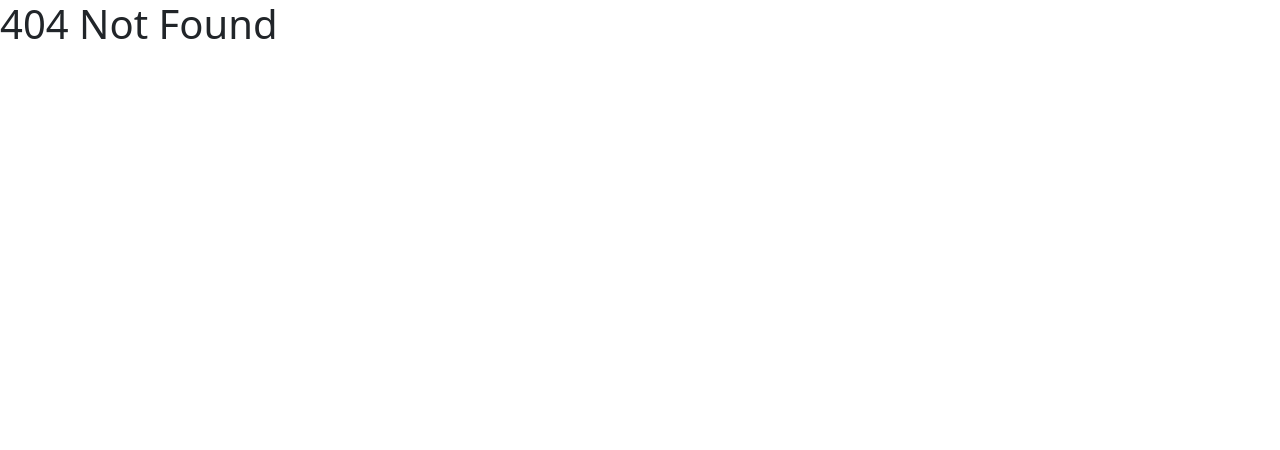
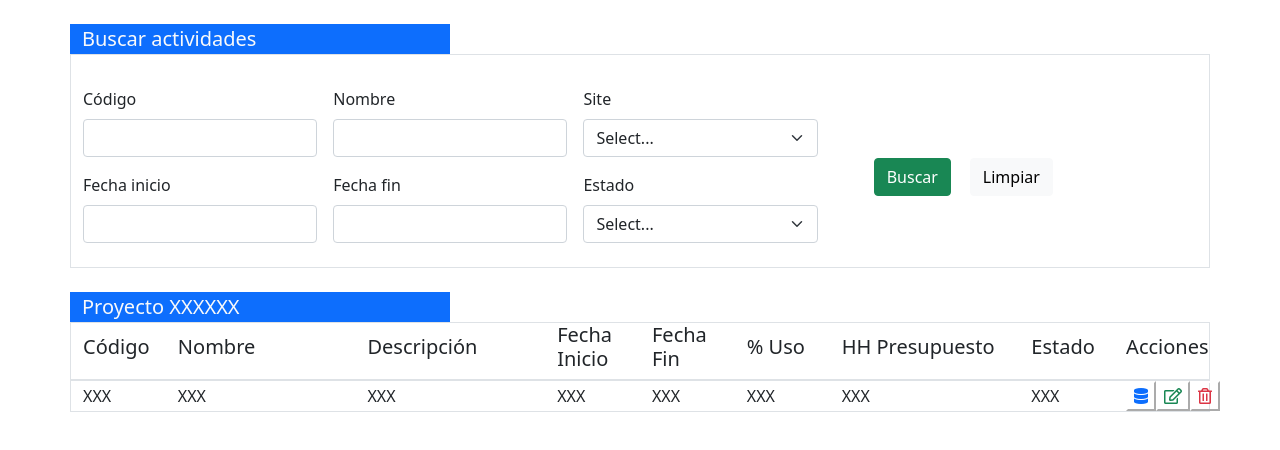
Before and after one commit to mf114090/final-project-controlifypro, a React (Create React App) app: page /listado-actividades in a window 1280 px wide. Before the commit this address had no page. Shown: the top 450 px of the page. Built offline with nearby package versions, Linux system fonts and the light colour scheme.

Commit message:
listado-actividades hecho

```diff
--- a/package.json
+++ b/package.json
@@ -3,6 +3,7 @@
   "version": "0.1.0",
   "private": true,
   "dependencies": {
+    "@fortawesome/fontawesome-free": "^5.15.3",
     "@popperjs/core": "^2.9.2",
     "@testing-library/jest-dom": "^5.14.1",
     "@testing-library/react": "^11.2.7",
--- a/src/App.js
+++ b/src/App.js
@@ -1,5 +1,6 @@
 import {BrowserRouter, Route , Switch} from 'react-router-dom'
 import Home from './views/home'
+import ListadoActividades from './views/listado-actividades'
 import Error404 from './views/error404'
 
 const App= ()=>{
@@ -8,6 +9,9 @@ const App= ()=>{
             <Switch>
                 <Route exact path="/">
                     <Home />
+                </Route>
+                <Route exact path="/listado-actividades">
+                    <ListadoActividades />
                 </Route>
                 <Route>
                     <Error404 />
--- a/src/index.js
+++ b/src/index.js
@@ -2,12 +2,12 @@ import React from 'react';
 import ReactDOM from 'react-dom';
 
 import 'bootstrap/dist/css/bootstrap.css';
-
+import '@fortawesome/fontawesome-free/css/all.min.css'
 import 'jquery';
 import 'popper.js'
 import 'bootstrap'
 import 'react-icons'
 
-import App from './app'
+import App from './App'
 
 ReactDOM.render(<App/>,document.querySelector("#root"))
--- /dev/null
+++ b/src/views/listado-actividades.js
@@ -0,0 +1,135 @@
+const ListadoActividades = ()=>{
+
+    return(
+        <div className="container mt-4">
+            <div className="row">
+            <div className="col-4 fs-5 bg-primary text-light">Buscar actividades</div>
+            </div>
+            <div className="row border boder-primary">
+                <div className="col-8">
+                    <form className="row g-3 mt-3">
+                        <div className="col-md-4">
+                            <label for="code" className="form-label">Código</label>
+                            <input type="text" className="form-control" id="inputcode" />
+                        </div>
+                        <div className="col-md-4">
+                            <label for="inputName" className="form-label">Nombre</label>
+                            <input type="text" className="form-control" id="inputname" />
+                        </div>
+                        <div className="col-md-4">
+                            <label for="inputSite" className="form-label">Site</label>
+                            <select id="inputSite" className="form-select">
+                                <option selected>Select...</option>
+                                <option>...</option>
+                            </select>
+                        </div>
+                        <div className="col-md-4">
+                            <label for="inputfechainicio" className="form-label">Fecha inicio</label>
+                            <input type="text" className="form-control" id="inputfechainicio" />
+                        </div>
+                        <div className="col-md-4">
+                            <label for="inputfechafin" className="form-label">Fecha fin</label>
+                            <input type="text" className="form-control" id="inputfechafin" />
+                        </div>
+                        <div className="col-md-4 mb-4">
+                            <label for="inputstate" className="form-label">Estado</label>
+                            <select id="inputstate" className="form-select">
+                                <option selected>Select...</option>
+                                <option>...</option>
+                            </select>
+                        </div>
+                    </form>
+                </div>
+
+                <div className="col-4 d-flex justify-content-left align-items-center">
+                    <form className="row g-3 mt-3">
+                        <div className="col-md-2 mx-auto">
+                            <button type="submit" className="btn btn-success">Buscar</button>
+                        </div>
+                        <div className="col-md-2 mx-auto">
+                            <button type="submit" className="btn btn-light">Limpiar</button>
+                        </div>
+
+                    </form>
+                </div>
+            </div>
+
+            <div className="row mt-4">
+                <div className="col-4 fs-5 bg-primary text-light">Proyecto XXXXXX</div>
+            </div>
+            <div className="row border boder-primary d-flex justify-content align-items-center">
+                <div className="col-md-1">
+                    <h5 className="code">Código</h5>
+                </div>
+                <div className="col-md-2">
+                    <h5 className="code">Nombre</h5>
+                </div>
+                <div className="col-md-2">
+                    <h5 className="code">Descripción</h5>
+                </div>
+                <div className="col-md-1">
+                    <h5 className="code">Fecha Inicio</h5>
+                </div>
+                <div className="col-md-1">
+                    <h5 className="code">Fecha Fin</h5>
+                </div>
+                <div className="col-md-1">
+                    <h5 className="code">% Uso</h5>
+                </div>
+                <div className="col-md-2">
+                    <h5 className="code">HH Presupuesto</h5>
+                </div>
+                <div className="col-md-1">
+                    <h5 className="code">Estado</h5>
+                </div>
+                <div className="col-md-1">
+                    <h5 className="code">Acciones</h5>
+                </div>
+            </div>
+
+
+            <div className="row border boder-primary d-flex justify-content align-items-center">
+                <div className="col-md-1" id="codelist">
+                 <div className="p">XXX</div>
+                </div>
+                <div className="col-md-2" id="namelist">
+                <div className="p">XXX</div>
+                </div>
+                <div className="col-md-2" id="descriptionlist">
+                <div className="p">XXX</div>
+                </div>
+                <div className="col-md-1" id="initialdate">
+                <div className="p">XXX</div>
+                </div>
+                <div className="col-md-1" id="finaldate">
+                <div className="p">XXX</div>
+                </div>
+                <div className="col-md-1" id="use">
+                <div className="p">XXX</div>
+                </div>
+                <div className="col-md-2" id="hh-budget">
+                <div className="p">XXX</div>
+                </div>
+                <div className="col-md-1" id="state">
+                <div className="p">XXX</div>
+                </div>
+                <div className="col-md-1" id="actions">
+                <div className="row">
+                    <div className="col-md-4 d-flex">
+                        <button className="edit-icon border-white bg-transparent text-primary"> <i class="fas fa-database"></i> </button>
+                        <button className="edit-icon border-white bg-transparent text-success"><i className="far fa-edit "></i> </button>
+                        <button className="trash-icon border-white bg-transparent text-danger"><i className="far fa-trash-alt "></i> </button>
+
+                    </div>
+                </div>
+                </div>
+            </div>
+
+
+
+        </div>
+
+    )
+}
+
+export default ListadoActividades ;
```
Also changed, not shown: src/views/registro-edicion-actividades.js (added), 1 other file (tests, documents, lock files or other folders).
